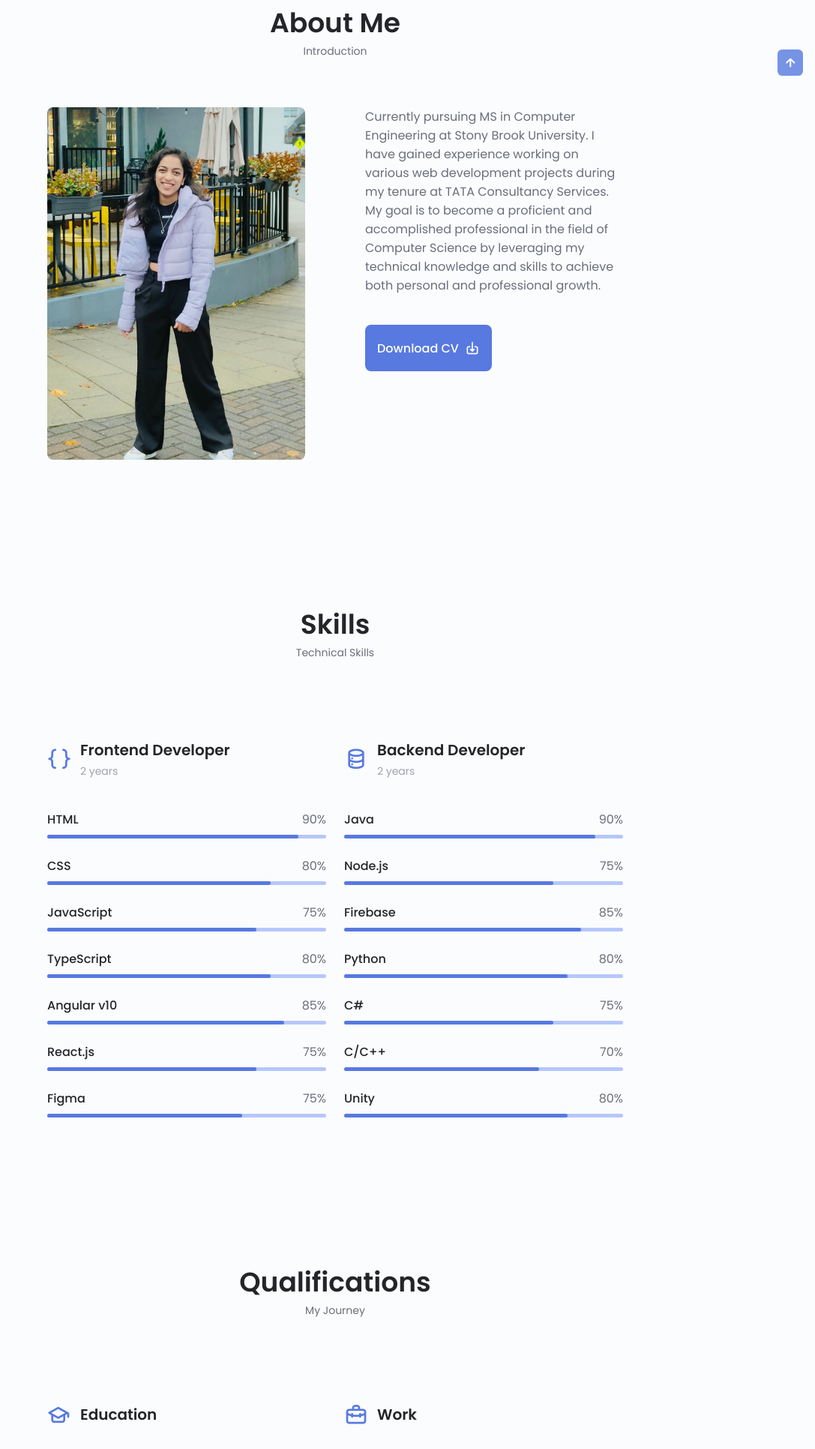
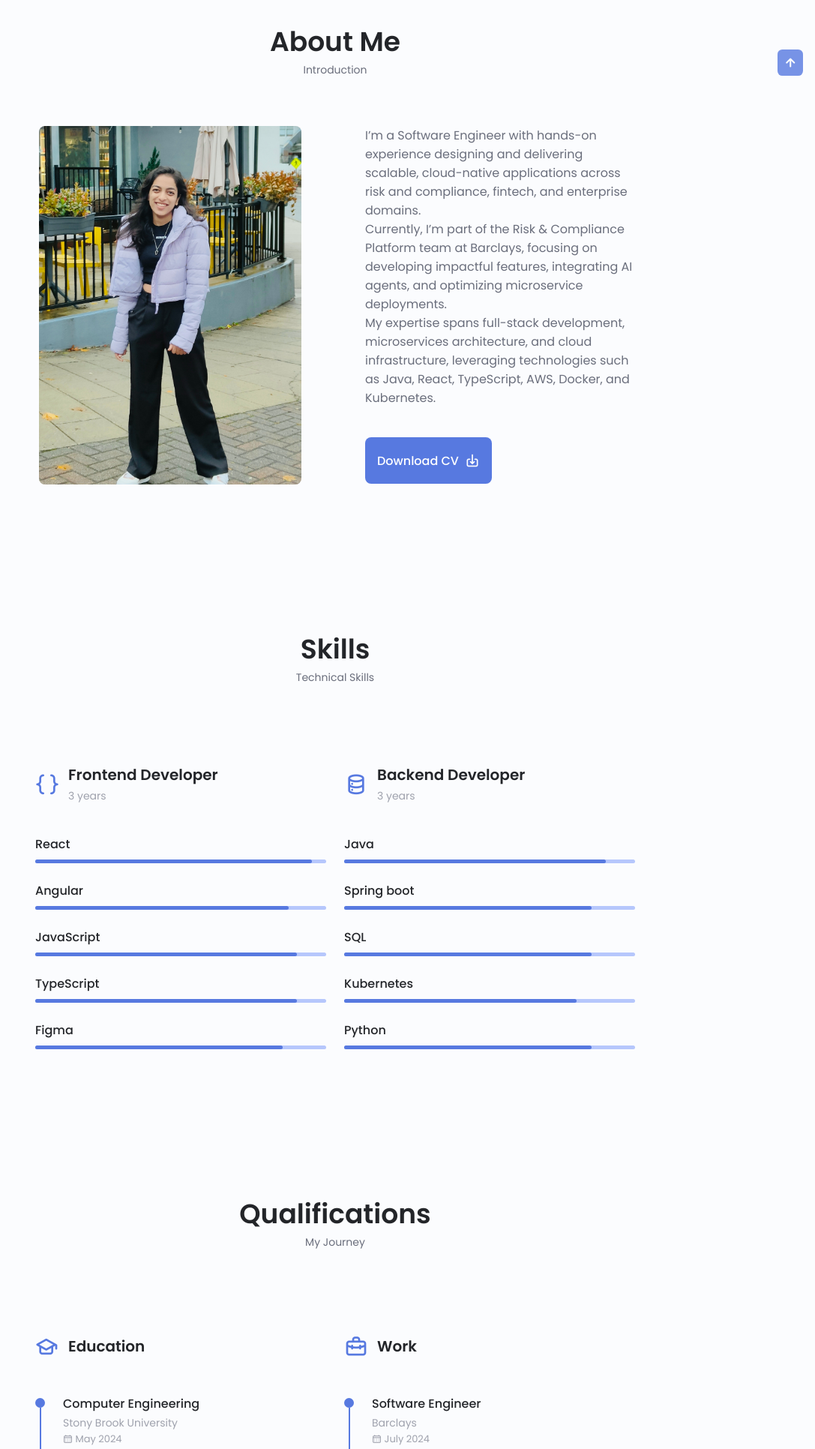
Before and after one commit to rutujazende/website, a plain HTML site: page index.html in a window 1280 px wide. Shown: the part 859-2791 px from the top of the page at 75% size, without its empty margins (193-1280 px from the left). Drawn offline with nearby package versions, Linux system fonts and the light colour scheme.

Commit message:
update resume

```diff
--- a/assets/css/styles.css
+++ b/assets/css/styles.css
@@ -157,7 +157,7 @@ img {
 
 /*==================== LAYOUT ====================*/
 .container {
-  max-width: 768px;
+  max-width: 800px;
   margin-left: var(--mb-1-5);
   margin-right: var(--mb-1-5);
 }
@@ -491,17 +491,17 @@ img {
 }
 
 .skills_html{
-  width: 90%;
+  width: 95%;
 }
 
 .skills_css{
-  width: 80%;
+  width: 87%;
 }
 .skills_js{
-  width: 75%;
+  width: 90%;
 }
 .skills_ts{
-  width: 80%;
+  width: 90%;
 }
 .skills_angular{
   width: 85%;
@@ -513,29 +513,29 @@ img {
   width: 80%;
 }
 .skills_figma{
-  width: 75%;
+  width: 85%;
 }
 .skills_java{
   width: 90%;
 }
 .skills_node{
-  width: 75%;
+  width: 85%;
 }
 .skills_firebase{
   width: 85%;
 }
 .skills_python{
-  width: 80%;
+  width: 85%;
 }
 .skills_csharp{
-  width: 75%;
+  width: 80%;
 }
 
 .skills_ccpp{
   width: 70%;
 }
 .skills_figma{
-  width: 70%;
+  width: 85%;
 }
 .skills_story{
   width: 65%;
--- a/index.html
+++ b/index.html
@@ -96,9 +96,9 @@
 
                         <div class="home_data">
                             <h1 class="home_title">Hi, I'm Rutuja</h1>
-                            <h3 class="home_subtitle">Full Stack Web Developer</h3>
-                            <p class="home_description">I find pleasure in working on different frontend development assignments and have a keen interest in acquiring knowledge about the latest technologies.
-                                I have hobbies such as creating art through drawing and various other mediums.
+                            <h3 class="home_subtitle">Software Engineer</h3>
+                            <p class="home_description">
+                                I am passionate about building robust systems, fostering collaboration across cross-functional teams, and continuously learning new technologies. I strive to deliver end-to-end solutions that create measurable impact and drive innovation in every project I undertake.
                             </p>
                             <a href="#contact" class="button button--flex">
                                 Contact Me<i class="uil uil-message button_icon"></i>
@@ -124,10 +124,10 @@
                     <img src="assets/img/pic1.jpg" alt="" class="about_img">
 
                     <div class="about_data">
-                        <p class="about_description">Currently pursuing MS in Computer Engineering at Stony Brook University.
-                            I have gained experience working on various web development projects during my tenure at TATA Consultancy Services.
-                            My goal is to become a proficient and accomplished professional in the field of Computer Science by leveraging my
-                            technical knowledge and skills to achieve both personal and professional growth.</p>
+                        <p class="about_description">I’m a Software Engineer with hands-on experience designing and delivering scalable, cloud-native applications across risk and compliance, fintech, and enterprise domains. <br> Currently, I’m part of the Risk & Compliance Platform team at Barclays, focusing on developing impactful features, integrating AI agents, and optimizing microservice deployments. <br> My expertise spans full-stack development, microservices architecture, and cloud infrastructure, leveraging technologies such as Java, React, TypeScript, AWS, Docker, and Kubernetes.</p>
+
+                        <!-- <p>Previously at Tata Consultancy Services, I collaborated with global teams for The Vanguard Group, leading modernization initiatives that enhanced application performance and user engagement. I gained experience working across distributed teams and complex enterprise environments, delivering solutions that balance reliability, scalability, and user experience.</p> -->
+
 
                         <!-- <div class="about_info">
                             <div>
@@ -159,7 +159,7 @@
 
                                 <div>
                                     <h1 class="skills_title">Frontend Developer</h1>
-                                    <span class="skills_subtitle">2 years</span>
+                                    <span class="skills_subtitle">3 years</span>
                                 </div>
 
                                 <!-- <i class="uil uil-angle-down skills_arrow"></i> -->
@@ -168,8 +168,8 @@
                             <div class="skills_list grid">
                                 <div class="skills_data">
                                     <div class="skills_titles">
-                                        <h3 class="skills_name">HTML</h3>
-                                        <span class="skills_number">90%</span>
+                                        <h3 class="skills_name">React</h3>
+                                        <!-- <span class="skills_number">90%</span> -->
                                     </div>
                                     <div class="skills_bar">
                                         <div class="skills_percent skills_html"></div>
@@ -177,8 +177,8 @@
                                 </div>
                                 <div class="skills_data">
                                     <div class="skills_titles">
-                                        <h3 class="skills_name">CSS</h3>
-                                        <span class="skills_number">80%</span>
+                                        <h3 class="skills_name">Angular</h3>
+                                        <!-- <span class="skills_number">80%</span> -->
                                     </div>
                                     <div class="skills_bar">
                                         <div class="skills_percent skills_css"></div>
@@ -187,7 +187,7 @@
                                 <div class="skills_data">
                                     <div class="skills_titles">
                                         <h3 class="skills_name">JavaScript</h3>
-                                        <span class="skills_number">75%</span>
+                                        <!-- <span class="skills_number">90%</span> -->
                                     </div>
                                     <div class="skills_bar">
                                         <div class="skills_percent skills_js"></div>
@@ -196,7 +196,7 @@
                                 <div class="skills_data">
                                     <div class="skills_titles">
                                         <h3 class="skills_name">TypeScript</h3>
-                                        <span class="skills_number">80%</span>
+                                        <!-- <span class="skills_number">90%</span> -->
                                     </div>
                                     <div class="skills_bar">
                                         <div class="skills_percent skills_ts"></div>
@@ -204,26 +204,8 @@
                                 </div>
                                 <div class="skills_data">
                                     <div class="skills_titles">
-                                        <h3 class="skills_name">Angular v10</h3>
-                                        <span class="skills_number">85%</span>
-                                    </div>
-                                    <div class="skills_bar">
-                                        <div class="skills_percent skills_angular"></div>
-                                    </div>
-                                </div>
-                                <div class="skills_data">
-                                    <div class="skills_titles">
-                                        <h3 class="skills_name">React.js</h3>
-                                        <span class="skills_number">75%</span>
-                                    </div>
-                                    <div class="skills_bar">
-                                        <div class="skills_percent skills_react"></div>
-                                    </div>
-                                </div>
-                                <div class="skills_data">
-                                    <div class="skills_titles">
                                         <h3 class="skills_name">Figma</h3>
-                                        <span class="skills_number">75%</span>
+                                        <!-- <span class="skills_number">75%</span> -->
                                     </div>
                                     <div class="skills_bar">
                                         <div class="skills_percent skills_figma"></div>
@@ -241,7 +223,7 @@
 
                                 <div>
                                     <h1 class="skills_title">Backend Developer</h1>
-                                    <span class="skills_subtitle">2 years</span>
+                                    <span class="skills_subtitle">3 years</span>
                                 </div>
 
                                 <!-- <i class="uil uil-angle-down skills_arrow"></i> -->
@@ -251,7 +233,7 @@
                                 <div class="skills_data">
                                     <div class="skills_titles">
                                         <h3 class="skills_name">Java</h3>
-                                        <span class="skills_number">90%</span>
+                                        <!-- <span class="skills_number">90%</span> -->
                                     </div>
                                     <div class="skills_bar">
                                         <div class="skills_percent skills_java"></div>
@@ -259,8 +241,8 @@
                                 </div>
                                 <div class="skills_data">
                                     <div class="skills_titles">
-                                        <h3 class="skills_name">Node.js</h3>
-                                        <span class="skills_number">75%</span>
+                                        <h3 class="skills_name">Spring boot</h3>
+                                        <!-- <span class="skills_number">75%</span> -->
                                     </div>
                                     <div class="skills_bar">
                                         <div class="skills_percent skills_node"></div>
@@ -268,17 +250,8 @@
                                 </div>
                                 <div class="skills_data">
                                     <div class="skills_titles">
-                                        <h3 class="skills_name">Firebase</h3>
-                                        <span class="skills_number">85%</span>
-                                    </div>
-                                    <div class="skills_bar">
-                                        <div class="skills_percent skills_firebase"></div>
-                                    </div>
-                                </div>
-                                <div class="skills_data">
-                                    <div class="skills_titles">
-                                        <h3 class="skills_name">Python</h3>
-                                        <span class="skills_number">80%</span>
+                                        <h3 class="skills_name">SQL</h3>
+                                        <!-- <span class="skills_number">80%</span> -->
                                     </div>
                                     <div class="skills_bar">
                                         <div class="skills_percent skills_python"></div>
@@ -286,8 +259,8 @@
                                 </div>
                                 <div class="skills_data">
                                     <div class="skills_titles">
-                                        <h3 class="skills_name">C#</h3>
-                                        <span class="skills_number">75%</span>
+                                        <h3 class="skills_name">Kubernetes</h3>
+                                        <!-- <span class="skills_number">75%</span> -->
                                     </div>
                                     <div class="skills_bar">
                                         <div class="skills_percent skills_csharp"></div>
@@ -295,20 +268,11 @@
                                 </div>
                                 <div class="skills_data">
                                     <div class="skills_titles">
-                                        <h3 class="skills_name">C/C++</h3>
-                                        <span class="skills_number">70%</span>
+                                        <h3 class="skills_name">Python</h3>
+                                        <!-- <span class="skills_number">75%</span> -->
                                     </div>
                                     <div class="skills_bar">
-                                        <div class="skills_percent skills_ccpp"></div>
-                                    </div>
-                                </div>
-                                <div class="skills_data">
-                                    <div class="skills_titles">
-                                        <h3 class="skills_name">Unity</h3>
-                                        <span class="skills_number">80%</span>
-                                    </div>
-                                    <div class="skills_bar">
-                                        <div class="skills_percent skills_unity"></div>
+                                        <div class="skills_percent skills_python"></div>
                                     </div>
                                 </div>
                             </div>
@@ -346,7 +310,7 @@
                                         <span class="qual_subtitle">Stony Brook University</span>
                                         <div class="qual_calender">
                                             <i class="uil uil-schedule"></i>
-                                            Aug 2022
+                                            May 2024
                                         </div>
                                     </div>
                                 </div>
@@ -361,7 +325,7 @@
                                         <span class="qual_subtitle">Savitribai Phule Pune University</span>
                                         <div class="qual_calender">
                                             <i class="uil uil-schedule"></i>
-                                            Aug 2017
+                                            May 2020
                                         </div>
                                     </div>
                                 </div>
@@ -387,10 +351,10 @@
                                     </div>
                                     <div>
                                         <h3 class="qual_title">Software Engineer</h3>
-                                        <span class="qual_subtitle">TATA Consultancy Services</span>
+                                        <span class="qual_subtitle">Barclays</span>
                                         <div class="qual_calender">
                                             <i class="uil uil-schedule"></i>
-                                            Aug 2020 - July 2022
+                                            July 2024
                                         </div>
                                     </div>
                                 </div>
@@ -401,11 +365,11 @@
                                         <!-- <span class="qual_line"></span> -->
                                     </div>
                                     <div>
-                                        <h3 class="qual_title">Software Engineer Intern</h3>
-                                        <span class="qual_subtitle">Zensar Technologies</span>
+                                        <h3 class="qual_title">Software Engineer</h3>
+                                        <span class="qual_subtitle">TATA Consultancy Services</span>
                                         <div class="qual_calender">
                                             <i class="uil uil-schedule"></i>
-                                            Jun 2019 - Aug 2019
+                                            Aug 2020 - July 2022
                                         </div>
                                     </div>
                                 </div>
@@ -426,6 +390,40 @@
                 <span class="section_subtitle">Projects I've built</span>
 
                 <div class="proj_container container grid">
+                    <div class="proj_content">
+                        <div>
+                            <i class="uil uil-newspaper proj_icon"></i>
+                            <h3 class="proj_title">Soosh - AI based <br> News App</h3>
+                        </div>
+
+                        <span class="button button--flex button--small button--link proj_button">
+                            View More
+                            <i class="uil uil-arrow-right button_icon"></i>
+                        </span>
+
+                        <p>Android, LLMs, Firebase</p>
+
+                        <div class="proj_modal">
+                            <div class="proj_modal-content">
+                                <h4 class="proj_modal-title">Soosh</h4>
+                                <i class="uil uil-times proj_modal-close"></i>
+
+                                <ul class="proj_modal-projects grid">
+                                    <li class="proj_modal-project">
+                                        <i class="uil uil-check-circle proj_modal-icon"></i>
+                                        <p>Developed an AI-powered Android news app to provide 60-word article summaries using ChatGPT API.</p>
+                                    </li>
+                                    <li class="proj_modal-project">
+                                        <i class="uil uil-check-circle proj_modal-icon"></i>
+                                        <p>Leveraged LLM prompt to return summarized articles in JSON format as per DB schema.
+                                        </p>
+                                    </li>
+
+                                </ul>
+                            </div>
+                        </div>
+                    </div>
+
                     <div class="proj_content">
                         <div>
                             <i class="uil uil-comments-alt proj_icon"></i>
@@ -561,26 +559,10 @@
                 <div class="contact_container container grid">
                     <div>
                         <div class="contact_information">
-                            <i class="uil uil-phone contact_icon"></i>
-                            <div>
-                                <h3 class="contact_title">Call Me</h3>
-                                <span class="contact_subtitle">934-221-1304</span>
-                            </div>
-                        </div>
-
-                        <div class="contact_information">
                             <i class="uil uil-envelope contact_icon"></i>
                             <div>
                                 <h3 class="contact_title">Email</h3>
                                 <span class="contact_subtitle">rutujazende98@gmail.com</span>
-                            </div>
-                        </div>
-
-                        <div class="contact_information">
-                            <i class="uil uil-map-marker contact_icon"></i>
-                            <div>
-                                <h3 class="contact_title">Location</h3>
-                                <span class="contact_subtitle">Stony Brook, NY</span>
                             </div>
                         </div>
                     </div>
```
Also changed, not shown: 1 other file.
